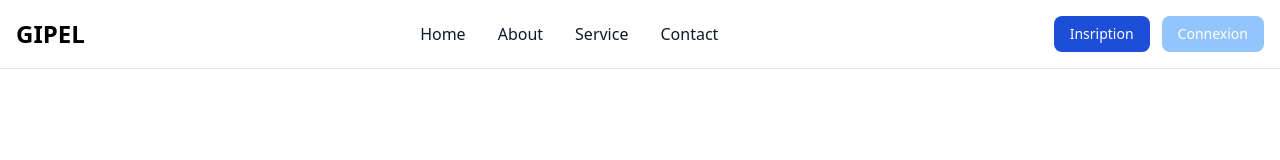
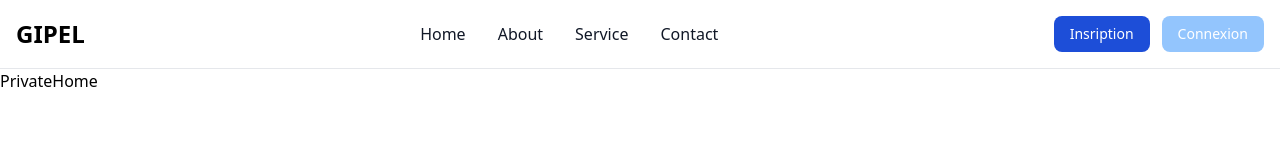
Before and after one commit to OLG22/simple-project-mgmt-vite-tailwind, a React (Vite) app: page /private in a window 1280 px wide. Shown: the top 160 px of the page. Built offline with nearby package versions, Linux system fonts and the light colour scheme; no server answers.

Commit message:
second commit

```diff
--- a/src/App.jsx
+++ b/src/App.jsx
@@ -5,6 +5,7 @@ import Home from "./pages/Home";
 import Navbar from "./components/Navbar";
 import InscriptionModal from "./components/InscriptionModal";
 import ConnexionModal from "./components/ConnexionModal";
+import PrivateHome from "./pages/Private/PrivateHome"
 
 function App() {
   const { modalState } = useContext(UserContext)
@@ -14,6 +15,9 @@ function App() {
       <Navbar></Navbar>
       <Routes>
         <Route path="/" element={<Home />} />
+        <Route path="/private" element={<PrivateHome />}>
+
+        </Route>
       </Routes>
       {/* Les modales sont placées en bas pour que le CSS fonctionne si on utilise le portal pour les gérer */}
       {modalState.signUpModal && <InscriptionModal></InscriptionModal>}
--- a/src/components/SubjectCard.jsx
+++ b/src/components/SubjectCard.jsx
@@ -0,0 +1,13 @@
+
+
+
+export default function SubjectCard() {
+
+
+    return (
+
+
+
+        <div>SubjectCard</div>
+    )
+}
--- a/src/pages/Private/PrivateHome.jsx
+++ b/src/pages/Private/PrivateHome.jsx
@@ -1 +1,13 @@
-rfc
+
+
+export default function PrivateHome() {
+
+
+  return (
+
+
+
+
+    <div>PrivateHome</div>
+  )
+}
```
